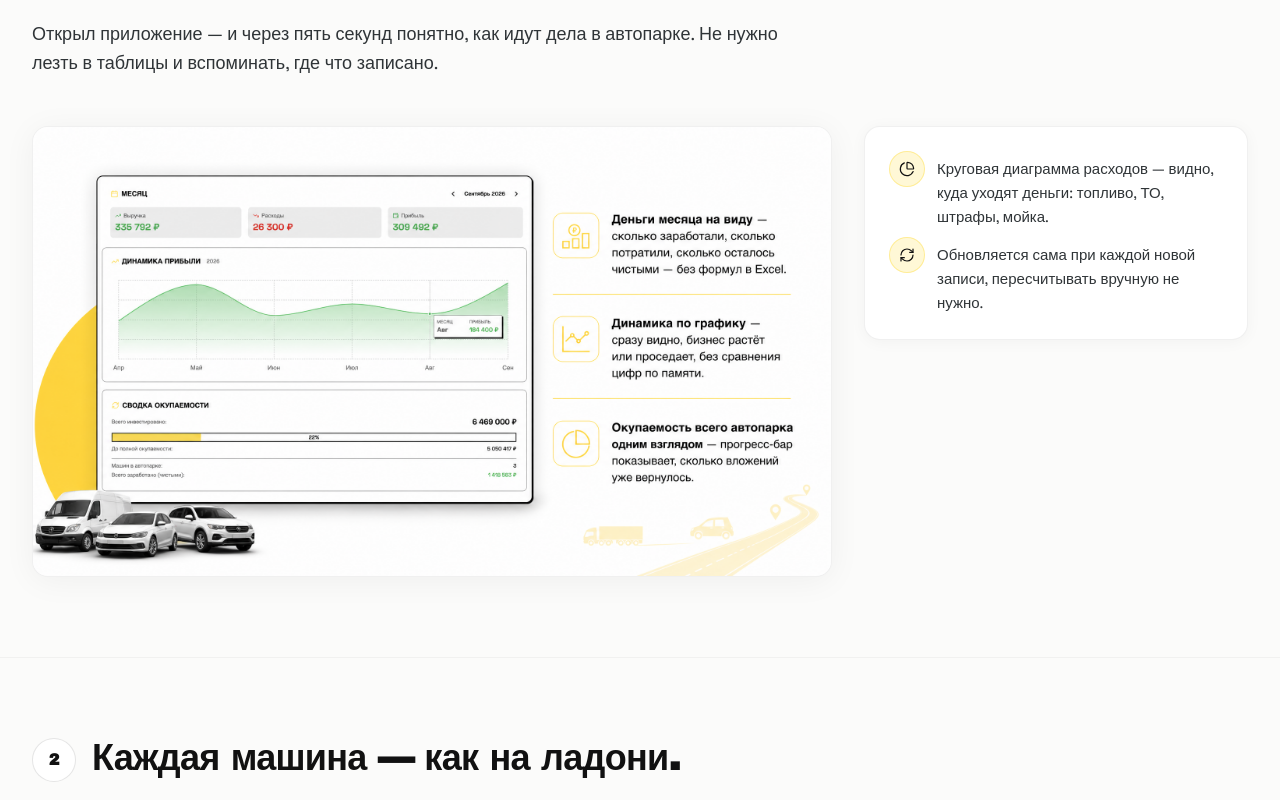
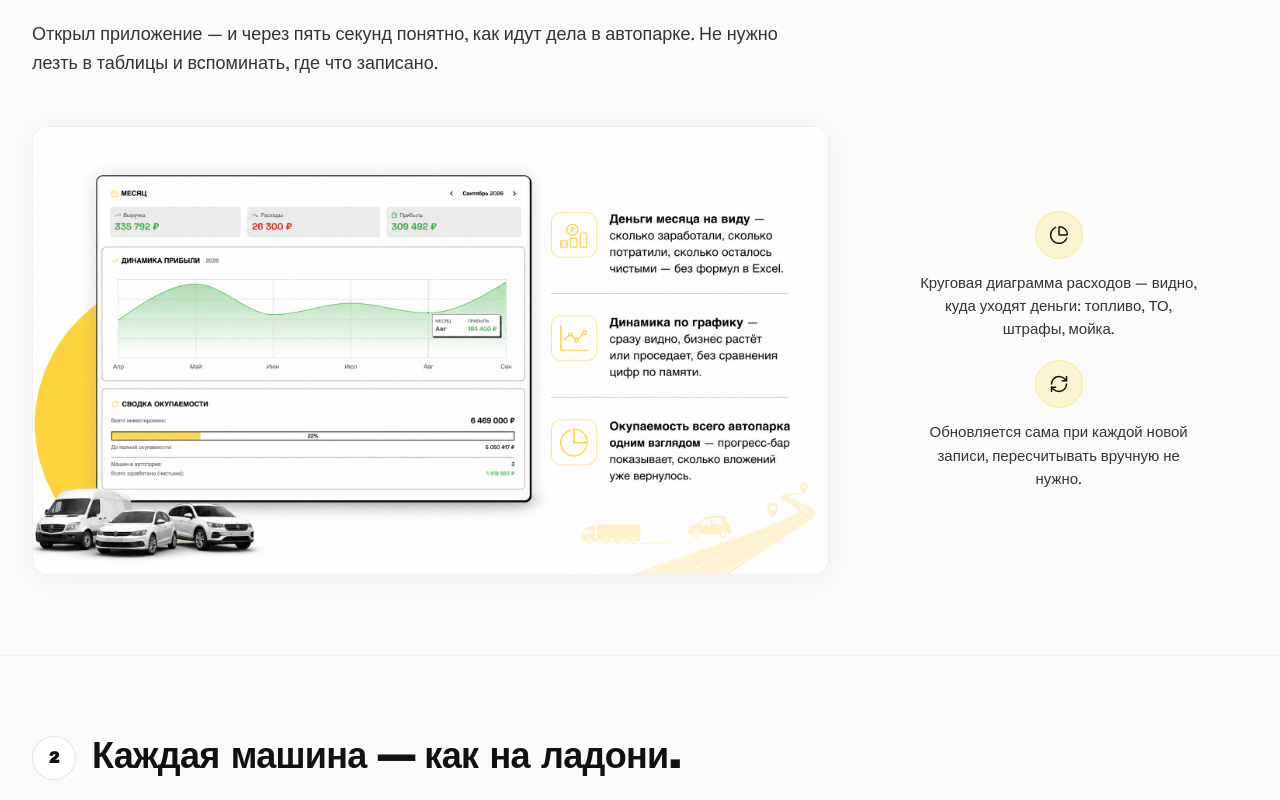
Before and after one commit to Vegass027/demo-car-rent, a React (Vite) app: page /landing in a window 1280 px wide. Shown: the part 840-1640 px from the top of the page. Built offline with nearby package versions, Linux system fonts and the light colour scheme; no server answers.

Commit message:
feat: remove card frame, center icon+text vertically aligned to image

```diff
--- a/src/components/landing/FeatureBlock.tsx
+++ b/src/components/landing/FeatureBlock.tsx
@@ -61,9 +61,9 @@ export function FeatureBlock({
       )}
       {descriptionInCard && <div className="mb-8 md:mb-10" />}
 
-      {/* Картинка + карточка с текстом сбоку */}
+      {/* Картинка + блок с текстом сбоку (без рамки, центрирован по вертикали) */}
       <div
-        className={`grid grid-cols-1 items-start gap-6 md:gap-8 md:grid-cols-12 ${
+        className={`grid grid-cols-1 items-center gap-6 md:gap-10 md:grid-cols-12 ${
           imagePosition === 'left' ? 'md:[&>*:first-child]:order-2' : ''
         }`}
       >
@@ -85,23 +85,23 @@ export function FeatureBlock({
           </div>
         </motion.div>
 
-        {/* Карточка с description + footer (если нужно) — ровно по размеру текста */}
+        {/* Карточка с description + footer (если нужно) — без рамки, центрирована */}
         {(descriptionInCard || footer) && (
           <motion.div
             initial={{ opacity: 0, y: 24 }}
             whileInView={{ opacity: 1, y: 0 }}
             viewport={{ once: true, amount: 0.3 }}
             transition={{ duration: 0.6, ease: EASE, delay: 0.1 }}
-            className="md:col-span-4 self-start"
+            className="md:col-span-4"
           >
-            <div className="flex flex-col gap-3 rounded-2xl border border-black/[0.06] bg-white p-5 shadow-[0_2px_16px_rgba(0,0,0,0.04)] md:p-6">
+            <div className="flex flex-col items-center gap-4 text-center">
               {descriptionInCard && (
                 <p className="text-[15px] leading-[1.6] text-[#2F3437] md:text-base">
                   {description}
                 </p>
               )}
               {footer && (
-                <div className="flex flex-col gap-2 text-[14px] leading-[1.6] text-[#2F3437]">
+                <div className="flex flex-col items-center gap-5 text-[14px] leading-[1.6] text-[#2F3437]">
                   {footer}
                 </div>
               )}
--- a/src/pages/Landing.tsx
+++ b/src/pages/Landing.tsx
@@ -20,11 +20,11 @@ interface BulletProps {
 
 function Bullet({ icon: Icon, children }: BulletProps) {
   return (
-    <div className="flex items-start gap-3">
-      <span className="flex h-9 w-9 shrink-0 items-center justify-center rounded-full border border-[#ffdb33]/40 bg-[#ffdb33]/20">
-        <Icon className="h-4 w-4 text-[#111]" strokeWidth={1.8} />
+    <div className="flex flex-col items-center gap-3 max-w-[280px]">
+      <span className="flex h-12 w-12 shrink-0 items-center justify-center rounded-full border border-[#ffdb33]/40 bg-[#ffdb33]/20">
+        <Icon className="h-5 w-5 text-[#111]" strokeWidth={1.8} />
       </span>
-      <p className="flex-1 pt-1.5 text-[15px] leading-[1.6] text-[#2F3437]">{children}</p>
+      <p className="text-[15px] leading-[1.55] text-[#2F3437] md:text-[15px]">{children}</p>
     </div>
   )
 }
```
